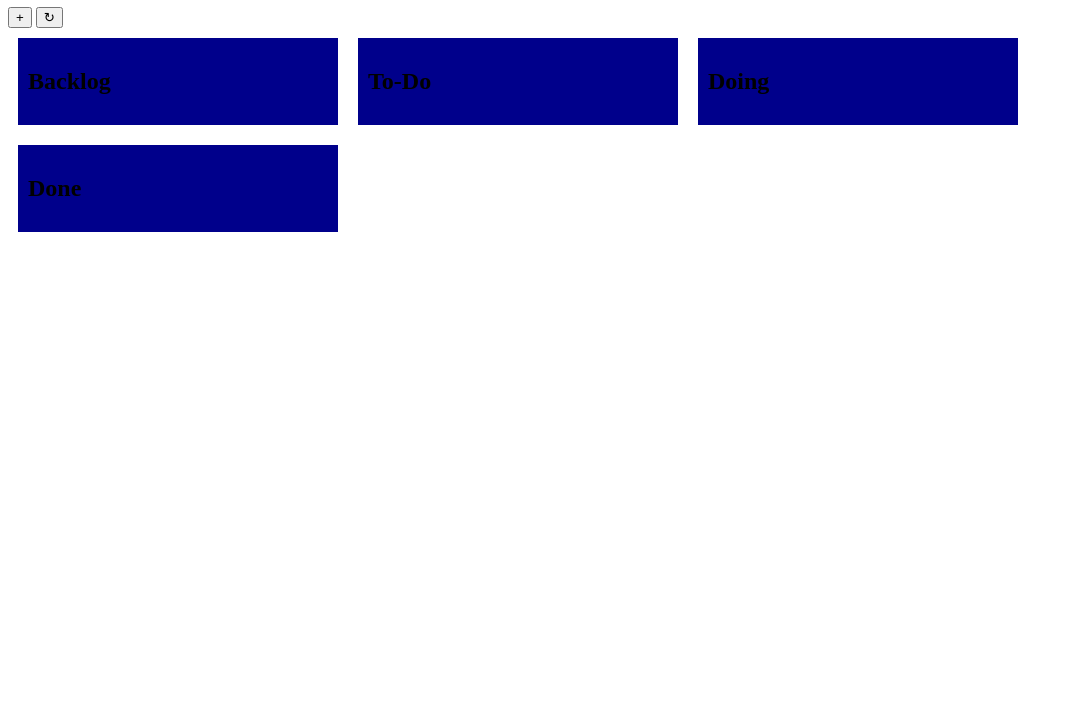
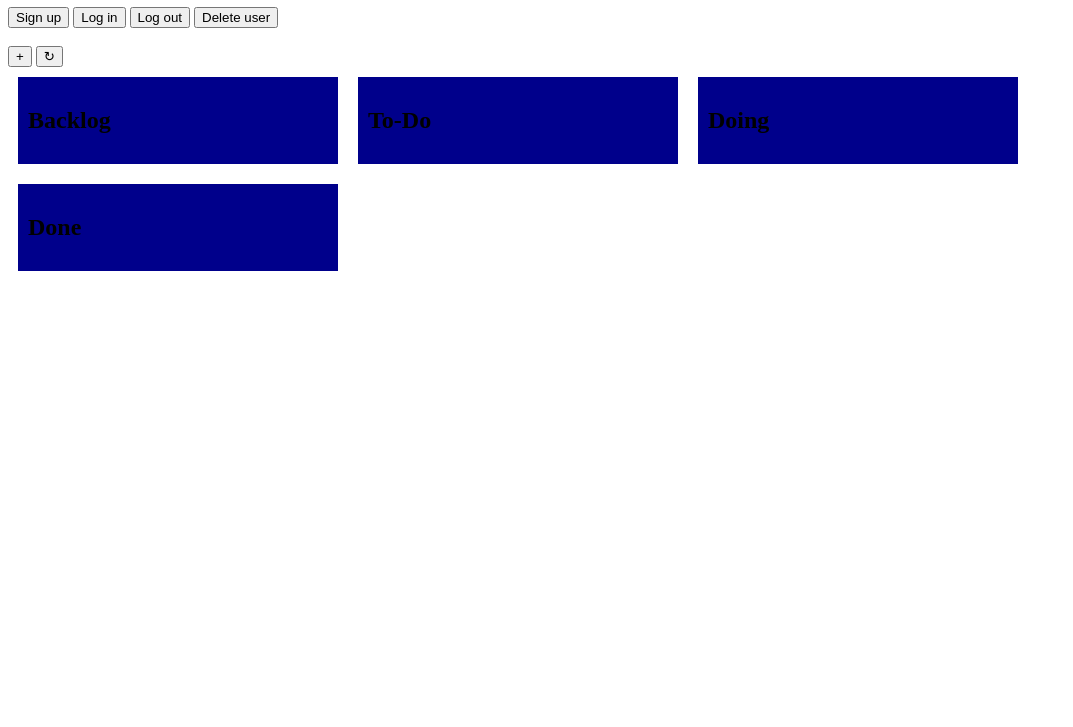
Before and after one commit to siinch/logbog-skabelon, a plain HTML site: page client/projects/webapp/index.html in a window 1280 px wide. Shown: the part 73-800 px from the top of the page, without its empty margins (0-1073 px from the left). Drawn offline with Linux system fonts and the light colour scheme; no server answers.

Commit message:
add simple user buttons

```diff
--- a/client/projects/webapp/index.html
+++ b/client/projects/webapp/index.html
@@ -10,6 +10,11 @@
         <header>
             <h1>Kanban Board</h1>
         </header>
+        <button id="sign-up-button">Sign up</button>
+        <button id="log-in-button">Log in</button>
+        <button id="log-out-button">Log out</button>
+        <button id="delete-user-button">Delete user</button>
+        <br><br>
         <button id="add-task-button">+</button>
         <button id="reload-tasks-button">↻</button>
         <section id="tasks">
```
